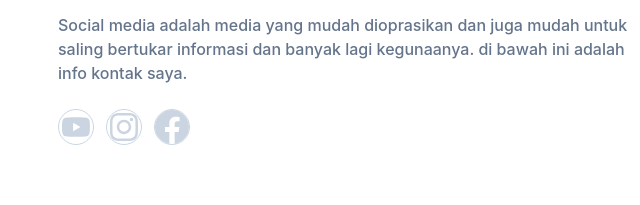
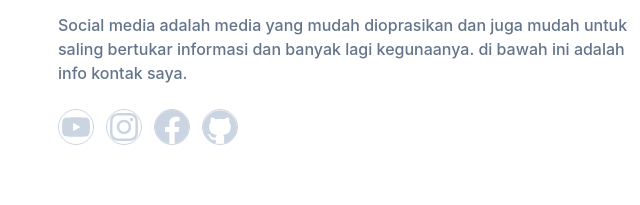
Before and after one commit to Fatur-r45/portfolio-tailwind-css, a website: page index.html in a window 1280 px wide. Shown: the part 903-1108 px from the top of the page, 598-1238 px from the left. Drawn offline with nearby package versions, Linux system fonts and the light colour scheme.

Commit message:
menambahkan icon github di about section

```diff
--- a/index.html
+++ b/index.html
@@ -267,6 +267,24 @@
                   <title>Facebook</title>
                   <path
                     d="M24 12.073c0-6.627-5.373-12-12-12s-12 5.373-12 12c0 5.99 4.388 10.954 10.125 11.854v-8.385H7.078v-3.47h3.047V9.43c0-3.007 1.792-4.669 4.533-4.669 1.312 0 2.686.235 2.686.235v2.953H15.83c-1.491 0-1.956.925-1.956 1.874v2.25h3.328l-.532 3.47h-2.796v8.385C19.612 23.027 24 18.062 24 12.073z"
+                  />
+                </svg>
+              </a>
+              <a
+                href="https://github.com/Fatur-r45"
+                target="_blank"
+                class="mr-3 flex h-9 w-9 items-center justify-center rounded-full border border-slate-300 text-slate-300 hover:border-primary hover:bg-primary hover:text-white"
+              >
+                <svg
+                  role="img"
+                  widht="28"
+                  class="fill-current"
+                  viewBox="0 0 24 24"
+                  xmlns="http://www.w3.org/2000/svg"
+                >
+                  <title>Github</title>
+                  <path
+                    d="M12 .297c-6.63 0-12 5.373-12 12 0 5.303 3.438 9.8 8.205 11.385.6.113.82-.258.82-.577 0-.285-.01-1.04-.015-2.04-3.338.724-4.042-1.61-4.042-1.61C4.422 18.07 3.633 17.7 3.633 17.7c-1.087-.744.084-.729.084-.729 1.205.084 1.838 1.236 1.838 1.236 1.07 1.835 2.809 1.305 3.495.998.108-.776.417-1.305.76-1.605-2.665-.3-5.466-1.332-5.466-5.93 0-1.31.465-2.38 1.235-3.22-.135-.303-.54-1.523.105-3.176 0 0 1.005-.322 3.3 1.23.96-.267 1.98-.399 3-.405 1.02.006 2.04.138 3 .405 2.28-1.552 3.285-1.23 3.285-1.23.645 1.653.24 2.873.12 3.176.765.84 1.23 1.91 1.23 3.22 0 4.61-2.805 5.625-5.475 5.92.42.36.81 1.096.81 2.22 0 1.606-.015 2.896-.015 3.286 0 .315.21.69.825.57C20.565 22.092 24 17.592 24 12.297c0-6.627-5.373-12-12-12"
                   />
                 </svg>
               </a>
```
